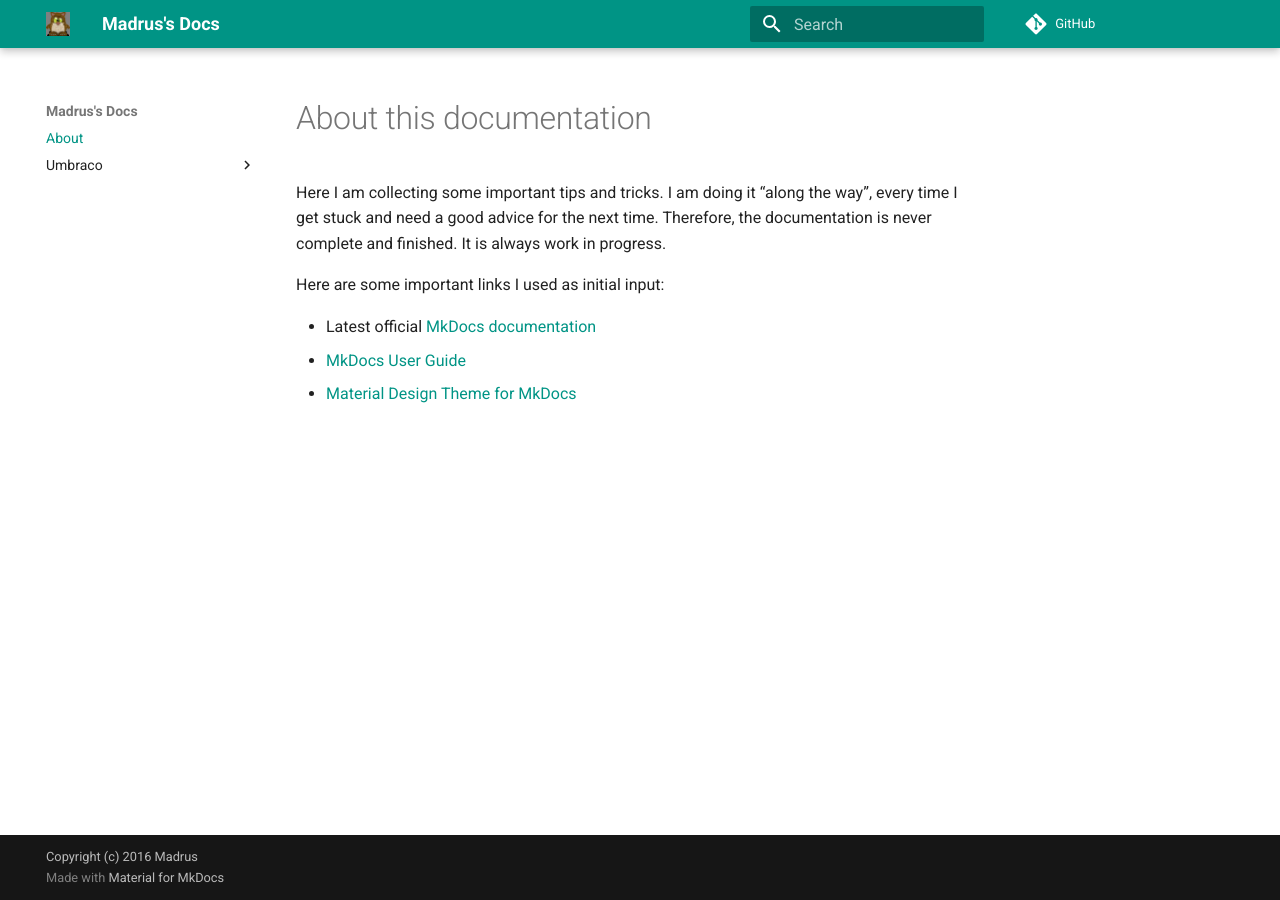
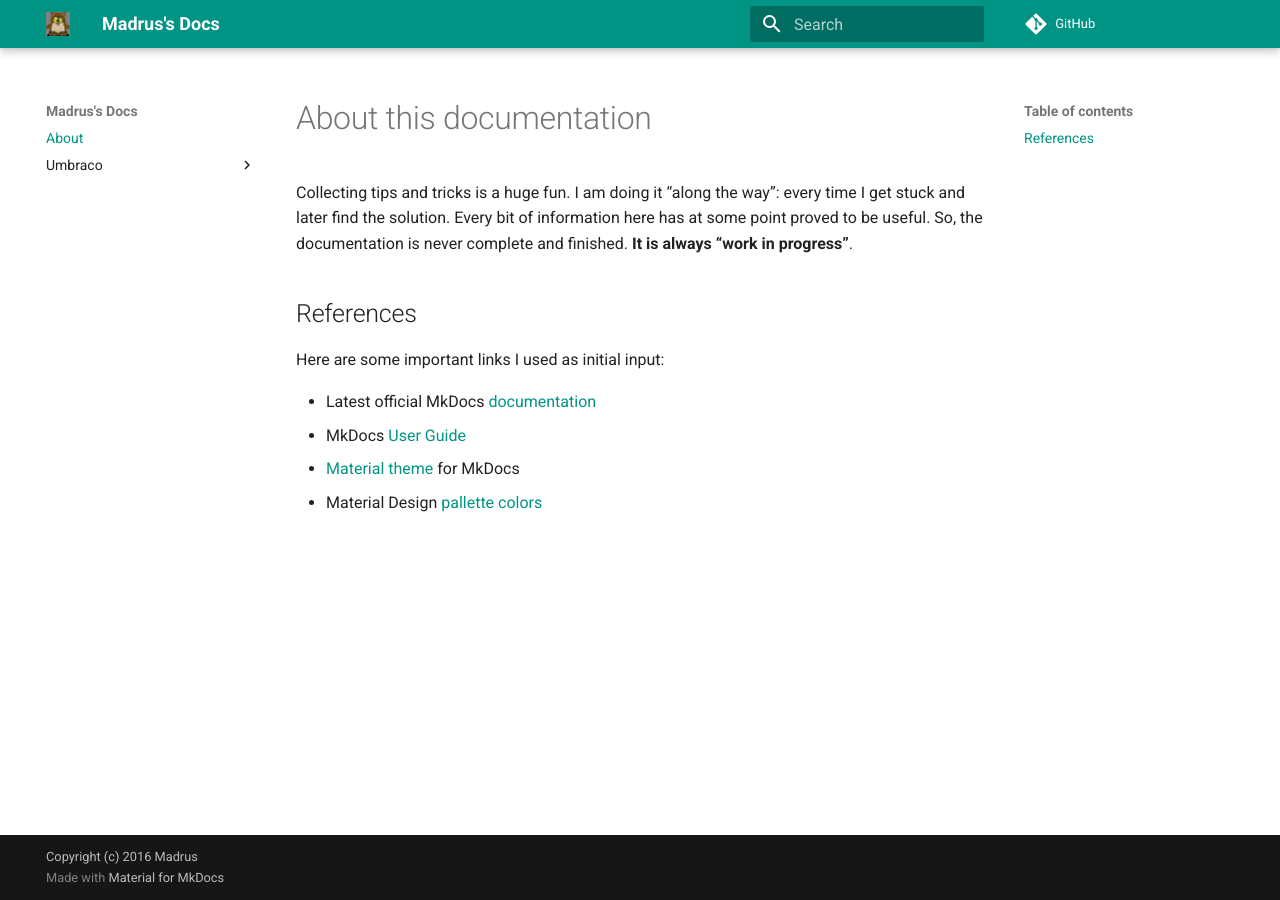
Before and after one commit to madrus/mdocs, an MkDocs documentation site: the page built from docs/index.md, in a window 1280 px wide. Built offline with MkDocs 1.6.1 and Material for MkDocs 9.7.7, drawn with Linux system fonts in a browser that asks for light colours; comment, search, counter and statistics services are not loaded; old or Windows-style settings are respelled for this version of MkDocs.

```diff
--- a/docs/index.md
+++ b/docs/index.md
@@ -1,9 +1,14 @@
 # About this documentation
 
-Here I am collecting some important tips and tricks. I am doing it "along the way", every time I get stuck and need a good advice for the next time. Therefore, the documentation is never complete and finished. It is always work in progress.
+Collecting tips and tricks is a huge fun. I am doing it "along the way": every time I get stuck and later find the solution.
+Every bit of information here has at some point proved to be useful. So, the documentation is never complete and finished.
+**It is always "work in progress"**.
+
+## References
 
 Here are some important links I used as initial input:
 
-* Latest official [MkDocs documentation](http://mkdocs.readthedocs.io/en/latest/)
-* [MkDocs User Guide](http://www.mkdocs.org/user-guide/writing-your-docs/)
-* [Material Design Theme for MkDocs](http://squidfunk.github.io/mkdocs-material/)
+* Latest official MkDocs [documentation](http://mkdocs.readthedocs.io/en/latest/)
+* MkDocs [User Guide](http://www.mkdocs.org/user-guide/writing-your-docs/)
+* [Material theme](http://squidfunk.github.io/mkdocs-material/) for MkDocs
+* Material Design [pallette colors](https://www.materialui.co/colors)
--- a/mkdocs.yml
+++ b/mkdocs.yml
@@ -16,6 +16,7 @@ copyright: 'Copyright (c) 2016 Madrus'
 docs_dir: 'docs'
 theme: 'material'
 
+# Pages structure
 pages:
   - 'About': 'index.md'
   - 'Umbraco':
```
Also changed, not shown: README.md (+5 -3 lines).
